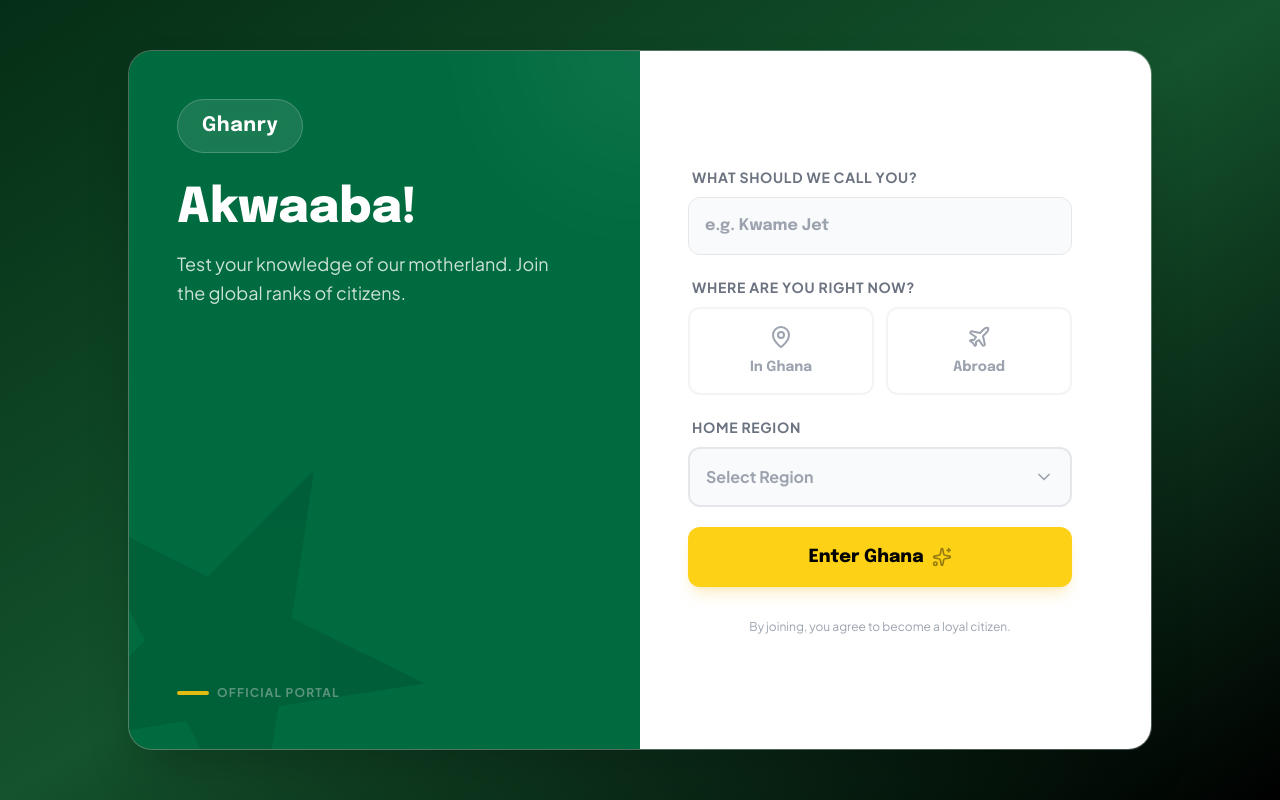
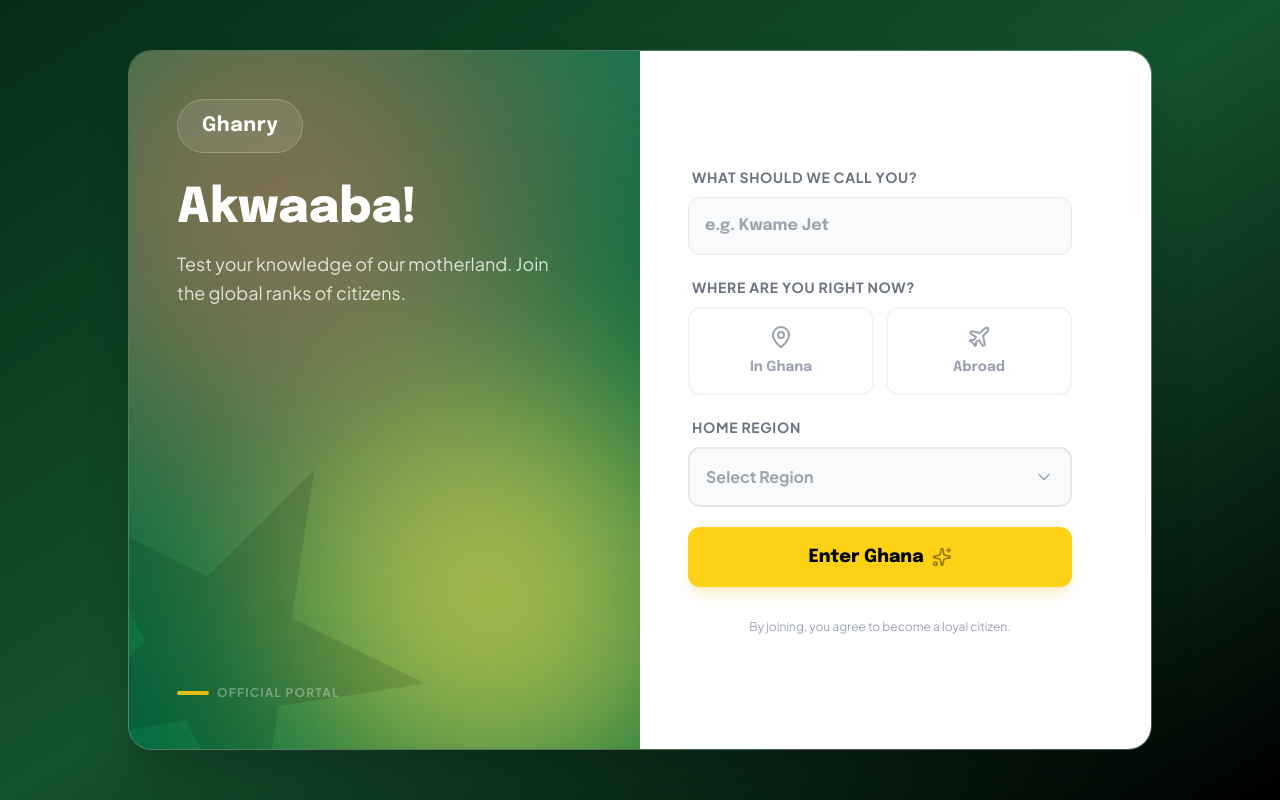
Before and after one commit to berrybrightson1/Ghanry, a Next.js app: page / in a window 1280 px wide. Built offline with nearby package versions, Linux system fonts and the light colour scheme.

Commit message:
feat: add animated ghana color accents to onboarding

```diff
--- a/app/page.tsx
+++ b/app/page.tsx
@@ -58,6 +58,18 @@ export default function Home() {
 
         {/* Abstract Pattern Overlay */}
         <div className="absolute top-0 right-0 w-64 h-64 bg-white/5 rounded-full blur-3xl -translate-y-1/2 translate-x-1/2 pointer-events-none" />
+
+        {/* Ghana Colors: Red & Gold Accents (Green is Bg) */}
+        <motion.div
+          animate={{ scale: [1, 1.2, 1], opacity: [0.5, 0.8, 0.5] }}
+          transition={{ duration: 8, repeat: Infinity }}
+          className="absolute top-[-100px] left-[-100px] w-[500px] h-[500px] bg-[#CE1126] rounded-full blur-[120px] pointer-events-none mix-blend-screen opacity-50"
+        />
+        <motion.div
+          animate={{ scale: [1, 1.1, 1], opacity: [0.5, 0.8, 0.5] }}
+          transition={{ duration: 7, repeat: Infinity, delay: 1 }}
+          className="absolute bottom-[-50px] right-[-50px] w-[400px] h-[400px] bg-[#FCD116] rounded-full blur-[100px] pointer-events-none mix-blend-screen opacity-50"
+        />
 
         {/* Animated Black Star */}
         <motion.div
```
